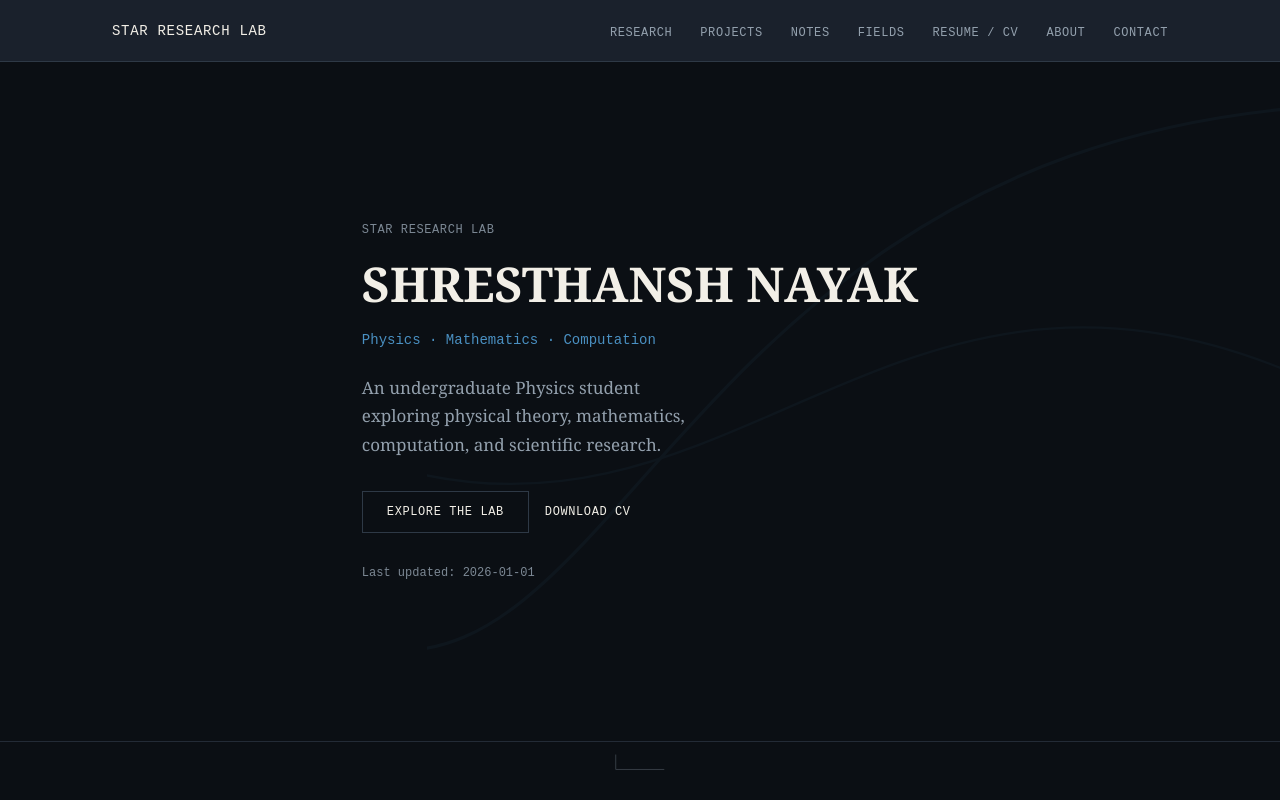
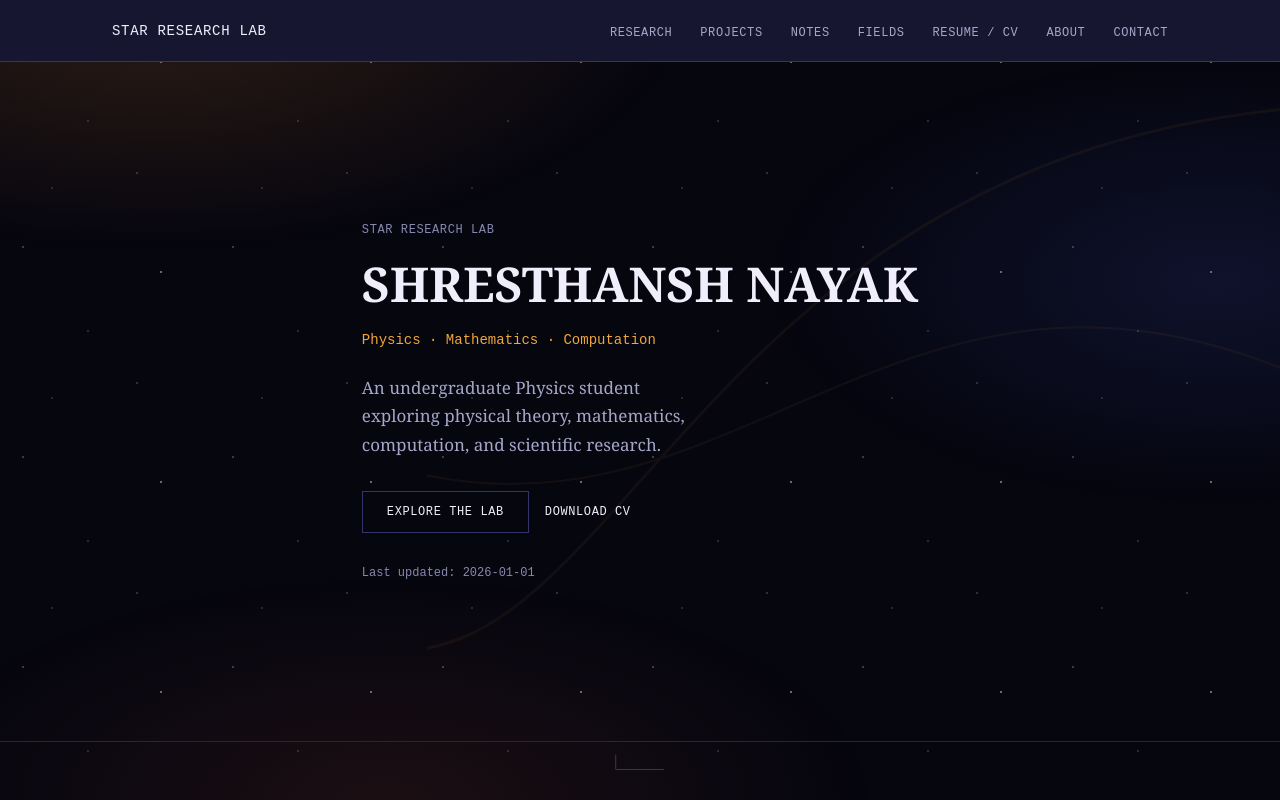
Before and after one commit to ansh-278/website, a React (Vite) app: page / in a window 1280 px wide. Shown: the top 800 px of the page. Built offline with nearby package versions, Linux system fonts and the light colour scheme.

Commit message:
Update index.css

```diff
--- a/src/index.css
+++ b/src/index.css
@@ -20,20 +20,20 @@
    utilities (p-4, gap-6, py-24, etc.) map 1:1 onto it.
    ------------------------------------------------------------------- */
 @theme {
-  /* Color */
-  --color-bg-primary: #0b0f14;
-  --color-bg-secondary: #10151c;
-  --color-surface: #161c25;
-  --color-surface-raised: #1a212c;
-  --color-border: #232b36;
-  --color-border-strong: #2e3946;
-  --color-text-primary: #f2efe7;
-  --color-text-secondary: #93a0ad;
-  --color-text-tertiary: #7c8894; /* AA-adjusted from #5E6B78 — see build notes */
-  --color-accent: #4a90c2;
-  --color-accent-hover: #6ba8d6;
-  --color-accent-active: #386f99;
-  --color-accent-subtle: #4a90c21f;
+  /* Color — deep-space theme, amber accent */
+  --color-bg-primary: #06060f;
+  --color-bg-secondary: #0a0a1b;
+  --color-surface: #101026;
+  --color-surface-raised: #161631;
+  --color-border: #23234d;
+  --color-border-strong: #34346b;
+  --color-text-primary: #f1eefc;
+  --color-text-secondary: #a6a6c9;
+  --color-text-tertiary: #8888b0;
+  --color-accent: #f0a63a;
+  --color-accent-hover: #ffc062;
+  --color-accent-active: #cf8a22;
+  --color-accent-subtle: #f0a63a1f;
 
   /* Type */
   --font-mono: "IBM Plex Mono", ui-monospace, monospace;
@@ -45,6 +45,40 @@
 
   /* Motion */
   --ease-lab: cubic-bezier(0.16, 1, 0.3, 1);
+}
+
+/* ---------------------------------------------------------------------
+   Space backdrop: soft nebula glows + a sparse field of stars, fixed
+   behind the whole site. Sections are made see-through so it shows.
+   ------------------------------------------------------------------- */
+body::before {
+  content: "";
+  position: fixed;
+  inset: 0;
+  z-index: -1;
+  pointer-events: none;
+  background-image:
+    radial-gradient(ellipse 60% 45% at 12% 0%, rgba(235, 140, 50, 0.17), transparent 70%),
+    radial-gradient(ellipse 50% 40% at 95% 35%, rgba(70, 90, 220, 0.14), transparent 70%),
+    radial-gradient(ellipse 55% 40% at 30% 100%, rgba(215, 90, 60, 0.10), transparent 70%),
+    radial-gradient(1px 1px at 23px 37px, rgba(255, 255, 255, 0.75), transparent),
+    radial-gradient(1px 1px at 88px 121px, rgba(255, 255, 255, 0.5), transparent),
+    radial-gradient(1.5px 1.5px at 161px 62px, rgba(255, 224, 170, 0.85), transparent),
+    radial-gradient(1px 1px at 137px 173px, rgba(255, 255, 255, 0.55), transparent),
+    radial-gradient(1px 1px at 52px 188px, rgba(170, 200, 255, 0.6), transparent);
+  background-size: auto, auto, auto, 210px 210px, 210px 210px, 210px 210px, 210px 210px, 210px 210px;
+}
+
+#root .bg-bg-primary {
+  background-color: transparent;
+}
+#root .bg-bg-secondary {
+  background-color: color-mix(in srgb, var(--color-bg-secondary) 72%, transparent);
+}
+/* these two must stay solid */
+#root footer.bg-bg-primary,
+#root .z-30.bg-bg-primary {
+  background-color: var(--color-bg-primary);
 }
 
 @layer base {
```
